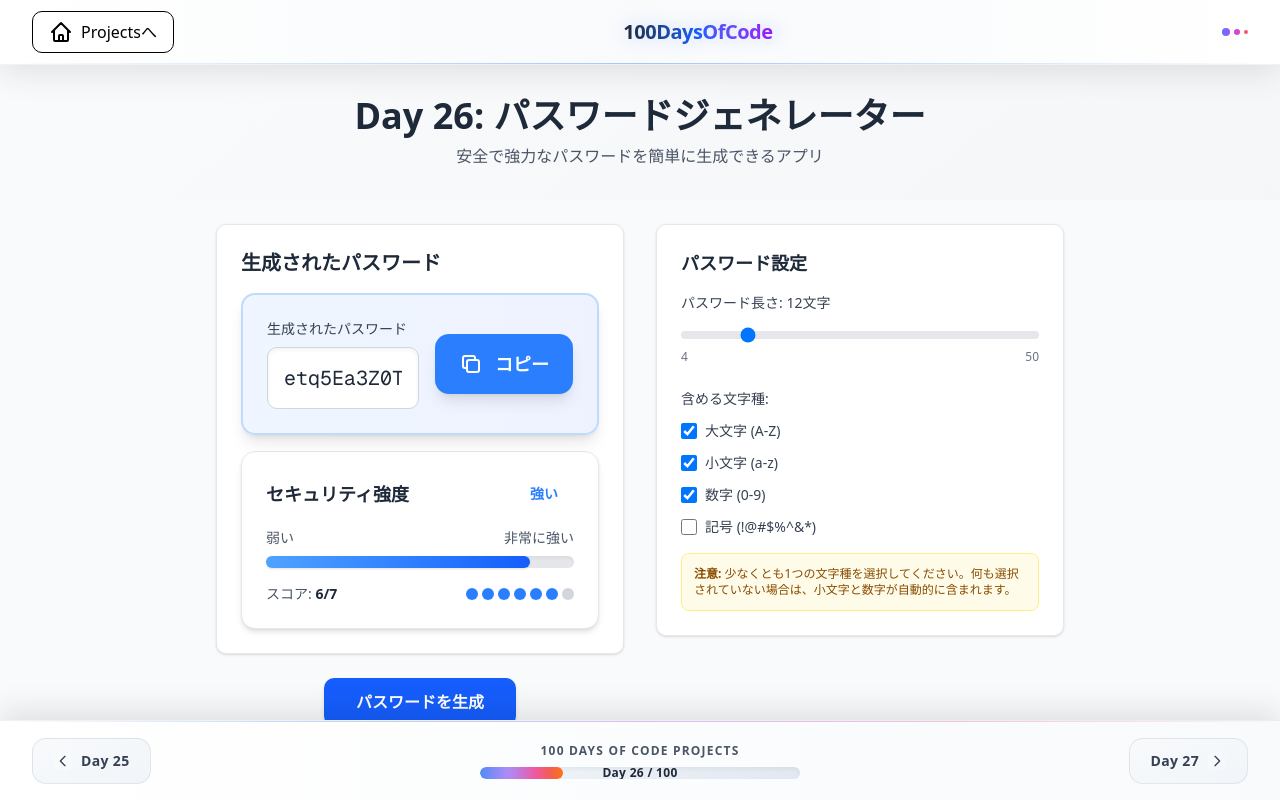
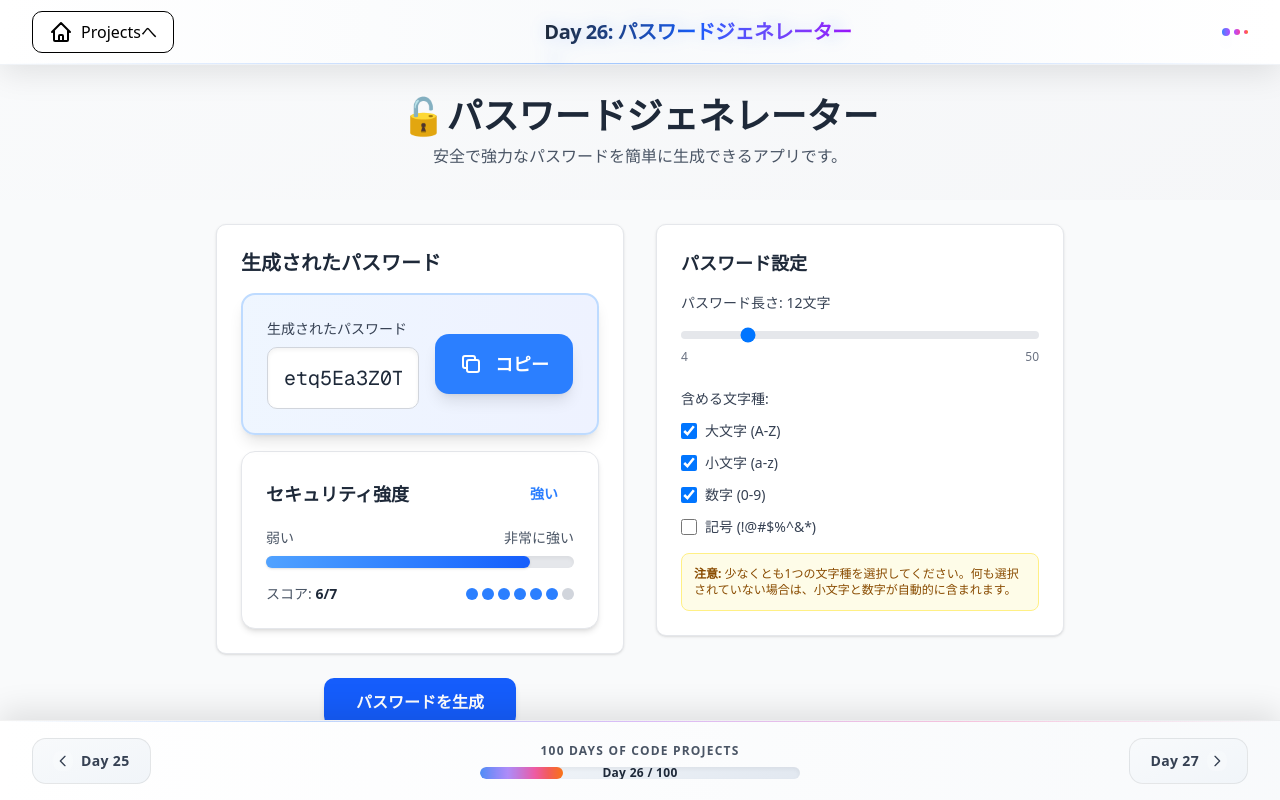
Before and after one commit to atsuki61/100DaysOfCode, a Next.js app: page /day26-password-generator in a window 1280 px wide. Shown: the top 800 px of the page. Built offline with nearby package versions, Linux system fonts and the light colour scheme.

Commit message:
fix: 幅修正

```diff
--- a/src/app/day25-current-location-map/layout.tsx
+++ b/src/app/day25-current-location-map/layout.tsx
@@ -17,7 +17,7 @@ export default function Day25Layout({
     <>
       <Header title="Day 25: 現在地マップ" /> {/* titleプロパティを追加 */}
       <PageHeader title="🗺️現在地マップ" description="Geolocation APIと地図ライブラリを使って現在地を地図上に表示するアプリ" /> {/* titleとdescriptionプロパティを追加 */}
-      <main className="flex min-h-screen flex-col items-center justify-center p-4 bg-gray-50"> {/* 背景色と最小高さを設定 */}
+      <main className="flex flex-col items-center justify-center p-4 bg-gray-50"> {/* 背景色と最小高さを設定 */}
         {children}
       </main>
       <Footer
--- a/src/app/day26-password-generator/layout.tsx
+++ b/src/app/day26-password-generator/layout.tsx
@@ -9,10 +9,10 @@ export default function PasswordGeneratorLayout({
 }) {
   return (
     <>
-      <Header title="100DaysOfCode" />
+      <Header title="Day 26: パスワードジェネレーター" />
       <PageHeader
-        title="Day 26: パスワードジェネレーター"
-        description="安全で強力なパスワードを簡単に生成できるアプリ"
+        title="🔓パスワードジェネレーター"
+        description="安全で強力なパスワードを簡単に生成できるアプリです。"
       />
       <main className="bg-gray-50 min-h-screen">
         {children}
```
